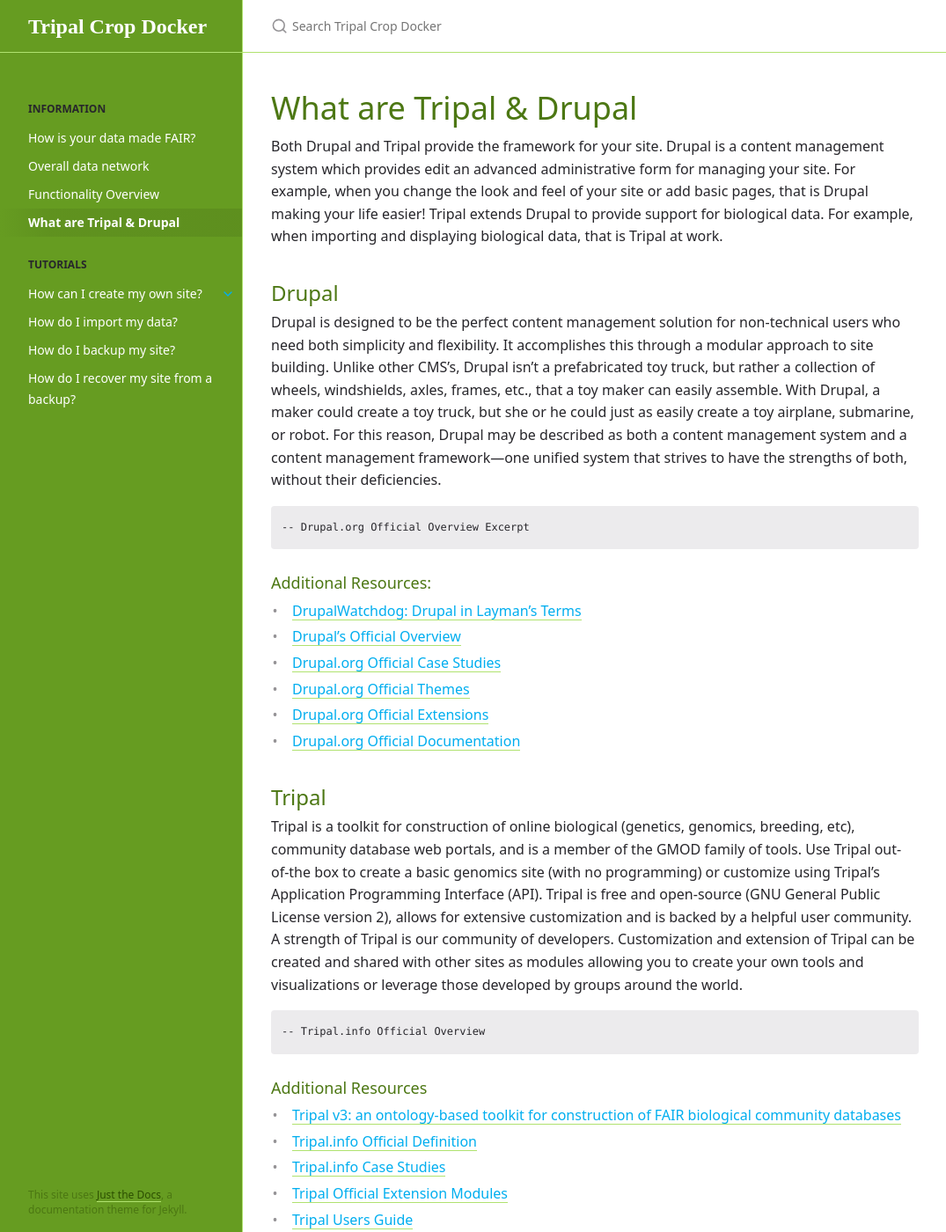
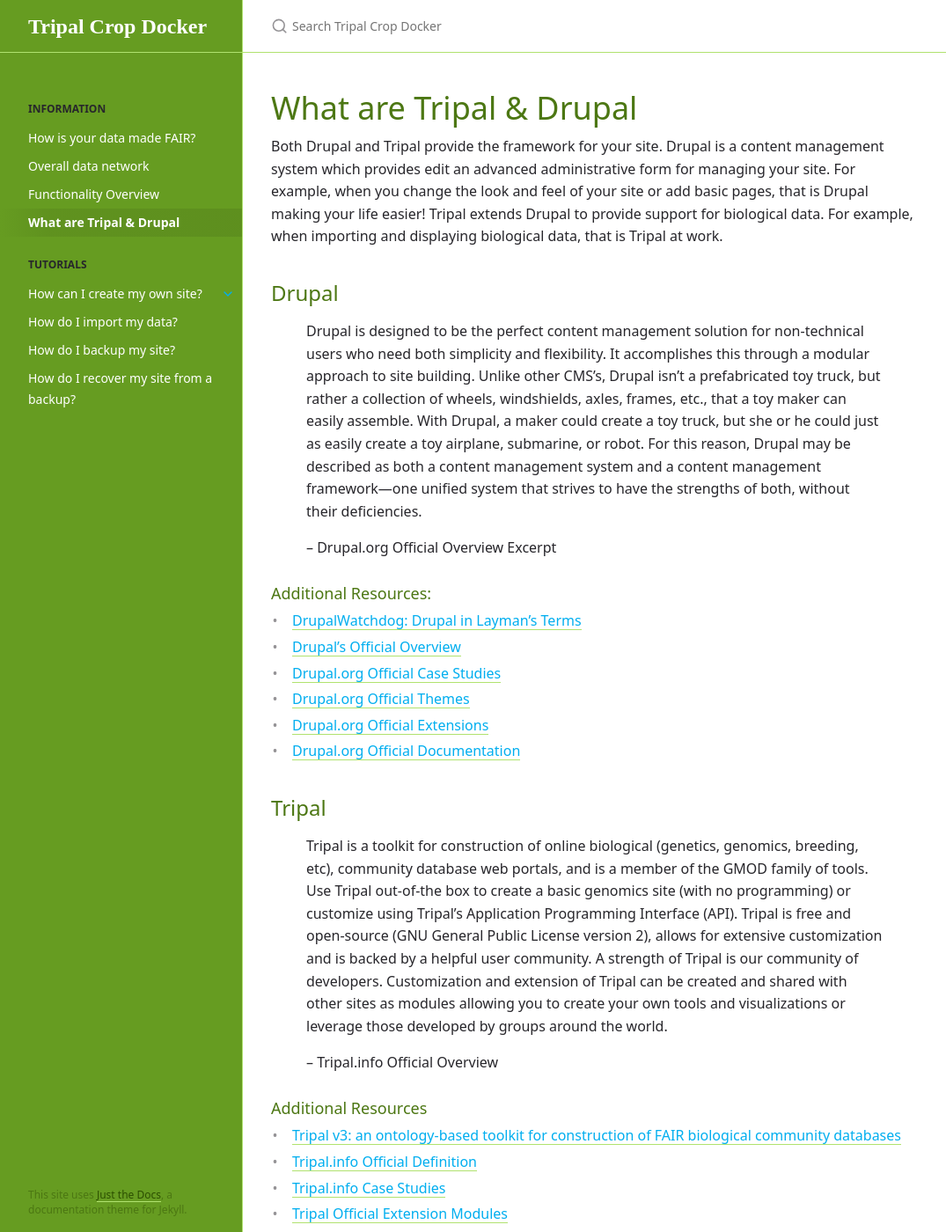
Before and after one commit to DivSeek-Canada/tripal-crop-docker, a Jekyll site: the page built from _docs/Tripal-Drupal.md, in a window 1280 px wide and 1400 px high. Shown: the whole window at 88% size, without its empty margins (96-1171 px from the left). Built offline with Jekyll 4.4.1, drawn with Linux system fonts in a browser that asks for light colours.

Commit message:
switch to quote.

```diff
--- a/_docs/Tripal-Drupal.md
+++ b/_docs/Tripal-Drupal.md
@@ -10,9 +10,9 @@ Both Drupal and Tripal provide the framework for your site. Drupal is a content
 
 ## Drupal
 
-  Drupal is designed to be the perfect content management solution for non-technical users who need both simplicity and flexibility. It accomplishes this through a modular approach to site building. Unlike other CMS's, Drupal isn’t a prefabricated toy truck, but rather a collection of wheels, windshields, axles, frames, etc., that a toy maker can easily assemble. With Drupal, a maker could create a toy truck, but she or he could just as easily create a toy airplane, submarine, or robot. For this reason, Drupal may be described as both a content management system and a content management framework—one unified system that strives to have the strengths of both, without their deficiencies.
+ > Drupal is designed to be the perfect content management solution for non-technical users who need both simplicity and flexibility. It accomplishes this through a modular approach to site building. Unlike other CMS's, Drupal isn’t a prefabricated toy truck, but rather a collection of wheels, windshields, axles, frames, etc., that a toy maker can easily assemble. With Drupal, a maker could create a toy truck, but she or he could just as easily create a toy airplane, submarine, or robot. For this reason, Drupal may be described as both a content management system and a content management framework—one unified system that strives to have the strengths of both, without their deficiencies.
 
-    -- Drupal.org Official Overview Excerpt
+ > -- Drupal.org Official Overview Excerpt
 
 ### Additional Resources:
 
@@ -25,9 +25,9 @@ Both Drupal and Tripal provide the framework for your site. Drupal is a content
 
 ## Tripal
 
-  Tripal is a toolkit for construction of online biological (genetics, genomics, breeding, etc), community database web portals, and is a member of the GMOD family of tools. Use Tripal out-of-the box to create a basic genomics site (with no programming) or customize using Tripal's Application Programming Interface (API).  Tripal is free and open-source (GNU General Public License version 2), allows for extensive customization and is backed by a helpful user community. A strength of Tripal is our community of developers. Customization and extension of Tripal can be created and shared with other sites as modules allowing you to create your own tools and visualizations or leverage those developed by groups around the world.
+ > Tripal is a toolkit for construction of online biological (genetics, genomics, breeding, etc), community database web portals, and is a member of the GMOD family of tools. Use Tripal out-of-the box to create a basic genomics site (with no programming) or customize using Tripal's Application Programming Interface (API).  Tripal is free and open-source (GNU General Public License version 2), allows for extensive customization and is backed by a helpful user community. A strength of Tripal is our community of developers. Customization and extension of Tripal can be created and shared with other sites as modules allowing you to create your own tools and visualizations or leverage those developed by groups around the world.
 
-    -- Tripal.info Official Overview
+ > -- Tripal.info Official Overview
 
 ### Additional Resources
 
```
